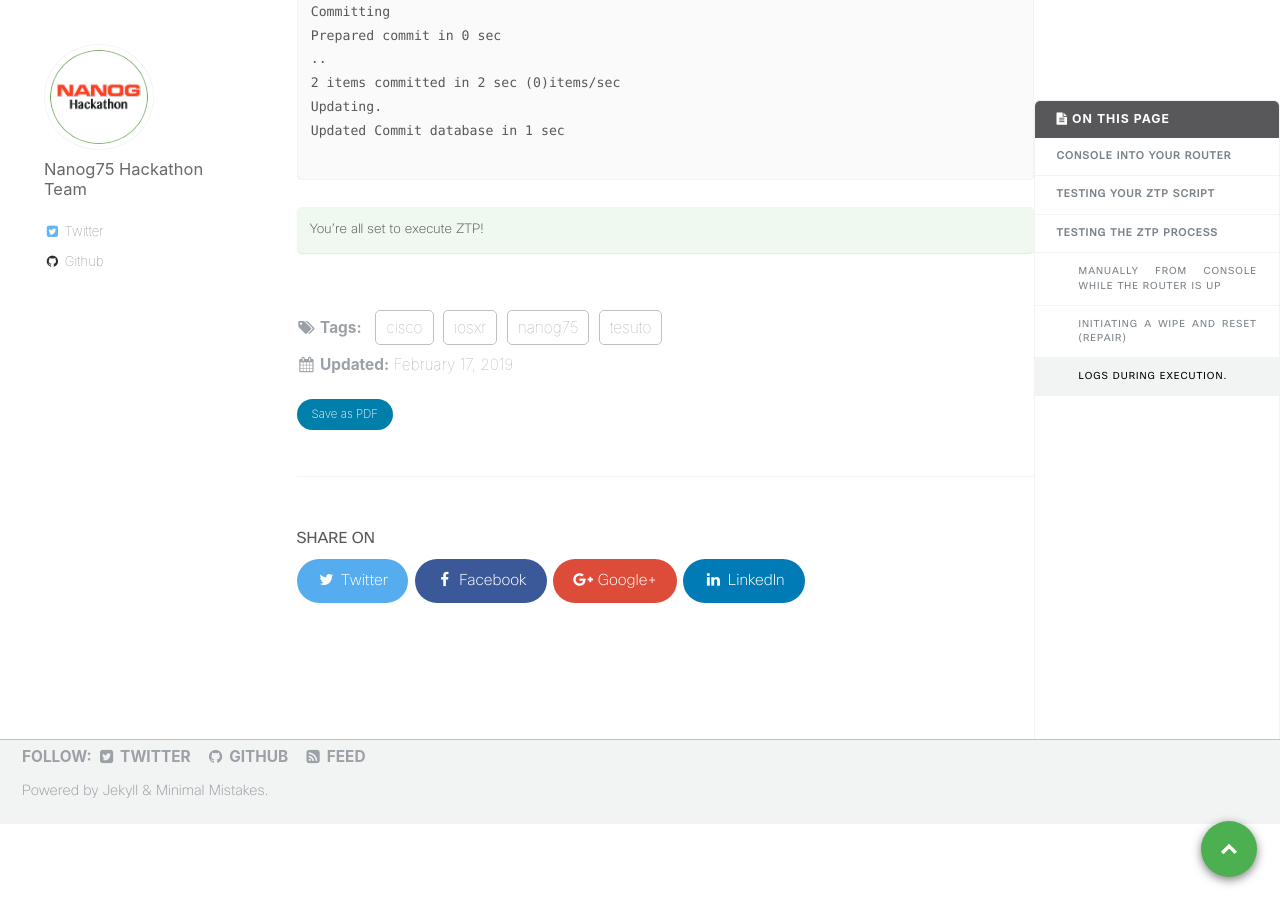
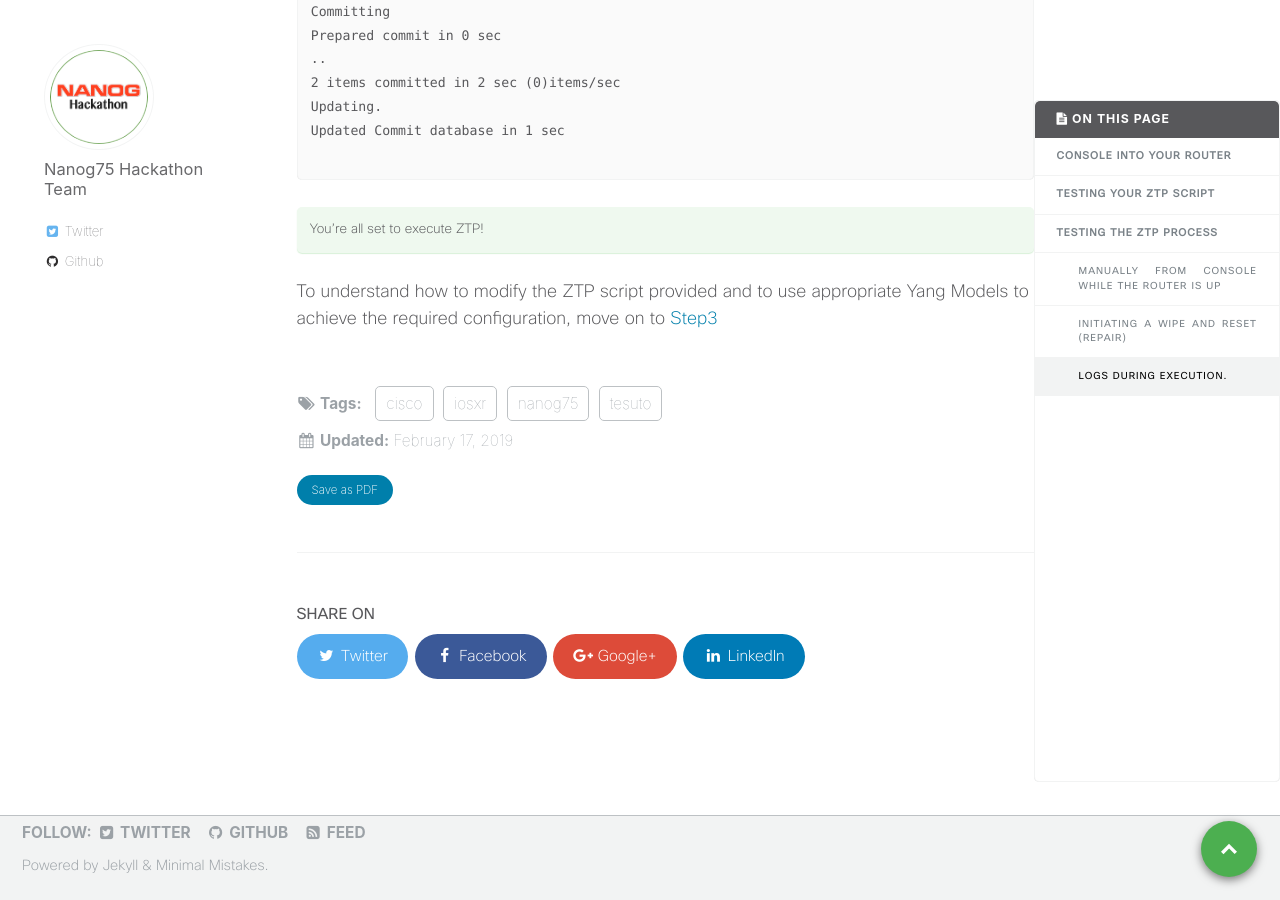
Before and after one commit to nanog75/hackathon, a Jekyll site: the page built from _day0/2019-02-17-step-2-performing-ztp.md, in a window 1280 px wide and 900 px high, scrolled down 8185 px. Built offline with Jekyll 4.4.1, drawn with Linux system fonts in a browser that asks for light colours; some of the changed text lies outside the part shown.

Commit message:
Create 2019-02-17-step-2-performing-ztp.md

```diff
--- a/_day0/2019-02-17-step-2-performing-ztp.md
+++ b/_day0/2019-02-17-step-2-performing-ztp.md
@@ -344,3 +344,6 @@ Updated Commit database in 1 sec
 
 You're all set to execute ZTP!
 {: .notice--success}
+
+
+To understand how to modify the ZTP script provided and to use appropriate Yang Models to achieve the required configuration, move on to [Step3]({{ base_path }})
```
